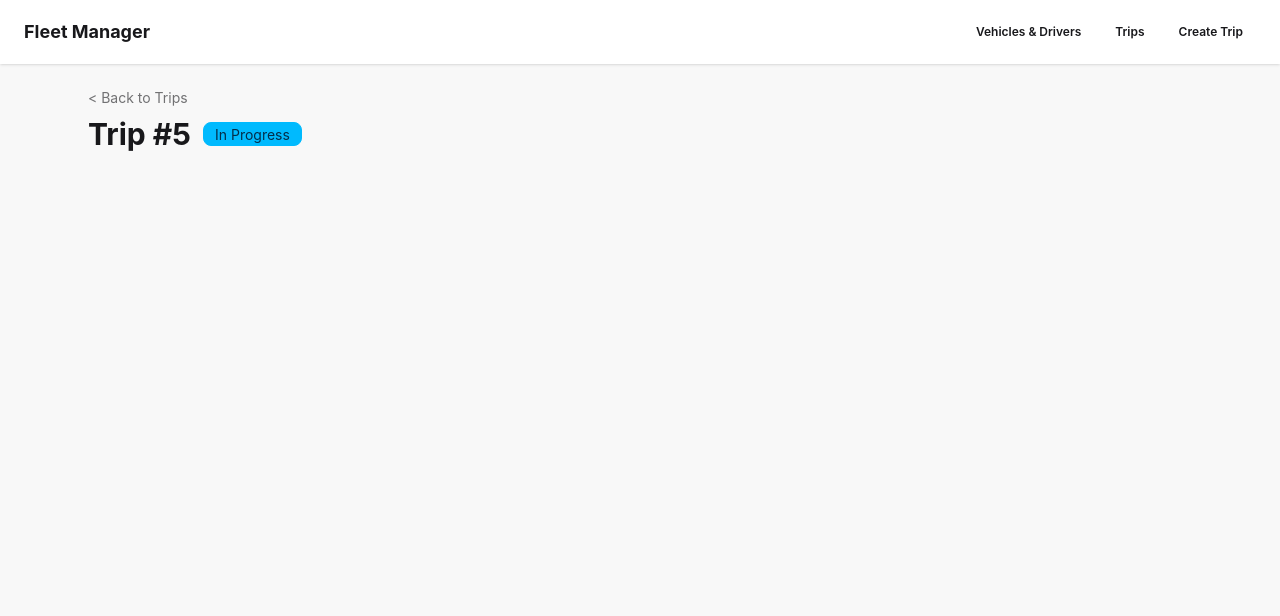
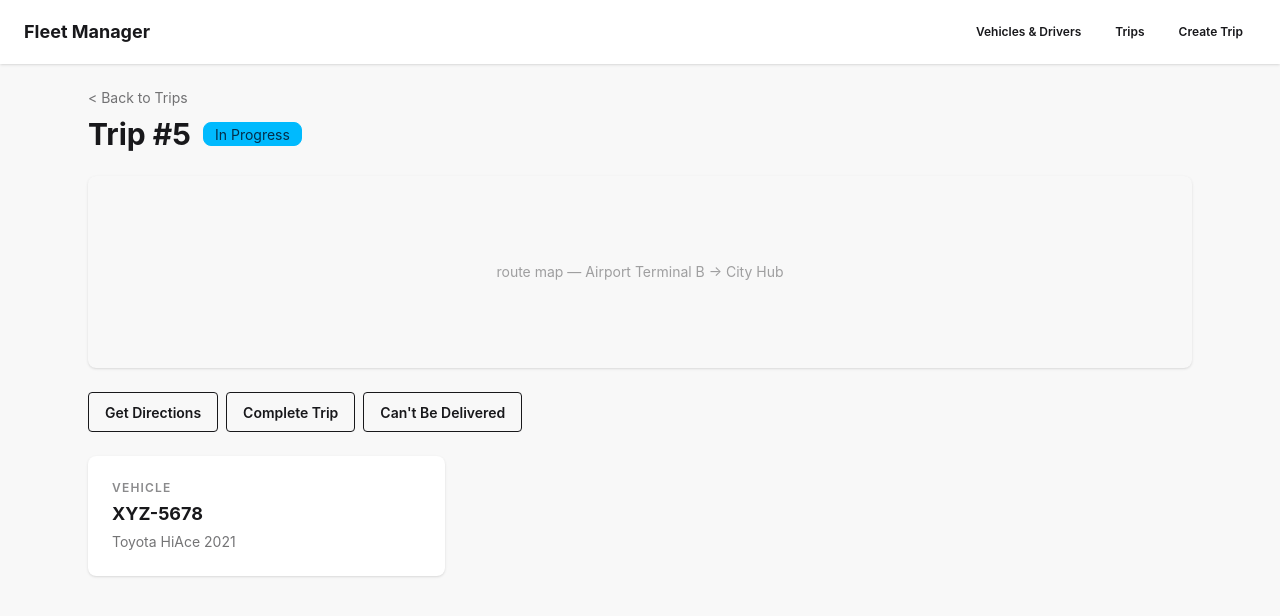
Before and after one commit to NAIT-SDEV2451/SDEV2451-Fall-2026-A01-Instructor-Examples, a React (Vite) app in the folder 5_building_frontends_from_mockups_start/vehiclefleet_frontend/: page /trips/1 in a window 1280 px wide. Shown: the top 616 px of the page. Built offline with nearby package versions, Linux system fonts and the light colour scheme.

Commit message:
class progress pushed

```diff
--- a/5_building_frontends_from_mockups_start/vehiclefleet_frontend/src/components/TripCard.jsx
+++ b/5_building_frontends_from_mockups_start/vehiclefleet_frontend/src/components/TripCard.jsx
@@ -0,0 +1,18 @@
+export default function TripCard({
+  label, title, subtitle
+}) {
+  return <div className="card bg-base-100 shadow-sm">
+      <div className="card-body gap-1">
+        <p className="text-xs font-semibold uppercase tracking-widest opacity-50">
+          {label}
+        </p>
+        <p className="text-lg font-bold">
+          {title}
+        </p>
+        <p className="text-sm opacity-60">
+          {subtitle}
+        </p>
+      </div>
+    </div>
+
+}
--- a/5_building_frontends_from_mockups_start/vehiclefleet_frontend/src/components/TripInfo.jsx
+++ b/5_building_frontends_from_mockups_start/vehiclefleet_frontend/src/components/TripInfo.jsx
@@ -0,0 +1,23 @@
+// import my trip card
+import TripCard from "./TripCard";
+
+export default function TripInfo({trip}) {
+  const {
+    vehicle_detail,
+    driver_detail,
+    start_location,
+    end_location,
+    start_time
+  } = trip // remember is object destructuring
+
+  return <div className="grid grid-cols-1 sm:grid-cols-3 gap-4">
+    <TripCard
+      label="Vehicle"
+      title={vehicle_detail.license_plate}
+      subtitle={`${vehicle_detail.make} ${vehicle_detail.model} ${vehicle_detail.year}`}
+    />
+
+  </div>
+
+
+}
--- a/5_building_frontends_from_mockups_start/vehiclefleet_frontend/src/components/TripMap.jsx
+++ b/5_building_frontends_from_mockups_start/vehiclefleet_frontend/src/components/TripMap.jsx
@@ -0,0 +1,10 @@
+// make a placeholder so that we can add the map functionality.
+
+export default function TripMap({ startLocation, endLocation }) {
+  // this is going to show the path.
+  return <div className="card bg-base-200 shadow-sm">
+    <div className="card-body items-center justify-center min-h-48 text-base-content/40 text-sm">
+      route map — {startLocation} → {endLocation}
+    </div>
+  </div>
+}
--- a/5_building_frontends_from_mockups_start/vehiclefleet_frontend/src/pages/TripDetailPage.jsx
+++ b/5_building_frontends_from_mockups_start/vehiclefleet_frontend/src/pages/TripDetailPage.jsx
@@ -1,7 +1,8 @@
 // let's get the first trip from the mockdata
 import { TRIPS } from "../mockData";
 import BackButton from "../components/BackButton";
-
+import TripMap from "../components/TripMap";
+import TripInfo from "../components/TripInfo";
 export default function TripDetailPage() {
   // let's select the one
   const trip = TRIPS[4] // in our mock data the endtime for the 4 is null
@@ -21,7 +22,16 @@ export default function TripDetailPage() {
           }
         </div>
       </div>
-
+      <TripMap
+        startLocation={trip.start_location}
+        endLocation={trip.end_location}
+      />
+      <div className="flex flex-wrap gap-2">
+        <button className="btn btn-outline">Get Directions</button>
+        <button className="btn btn-outline">Complete Trip</button>
+        <button className="btn btn-outline">Can't Be Delivered</button>
+      </div>
+      <TripInfo trip={trip} />
     </div>
   </>
 }
```
